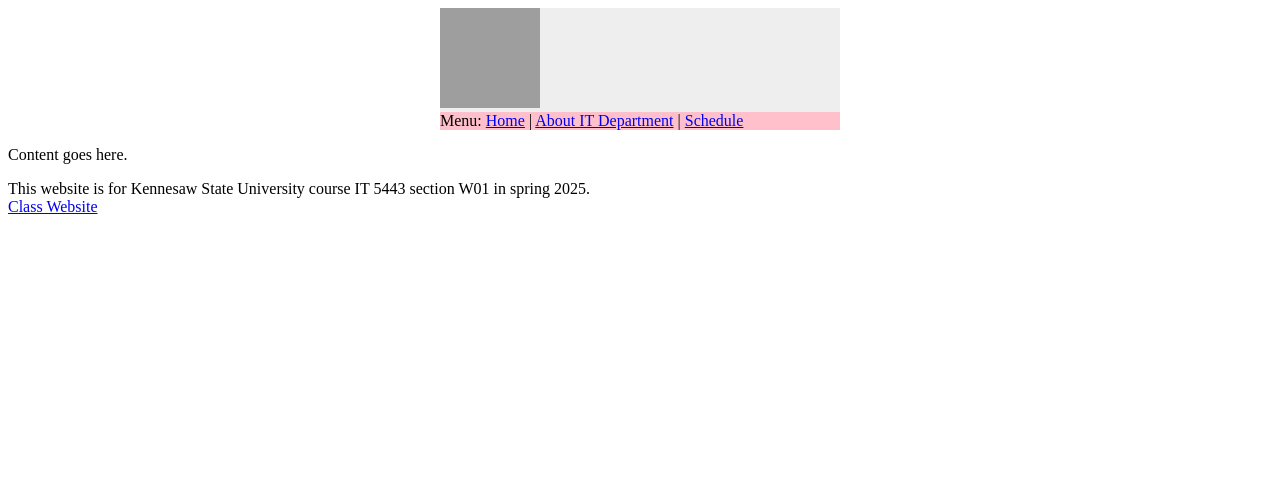
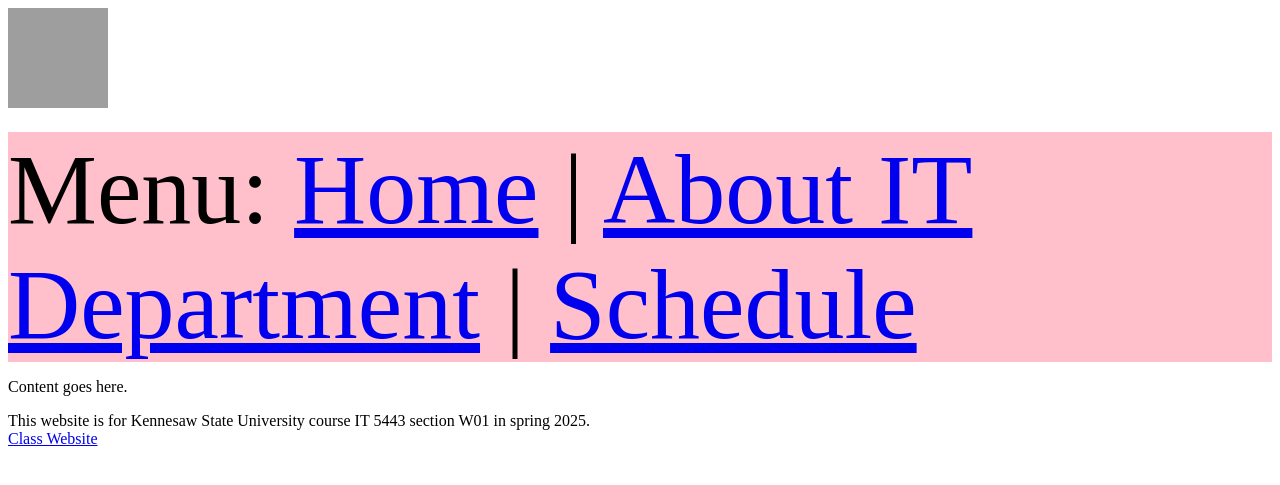
Before and after one commit to Tortall/it5443spring2025, a PHP site: page / in a window 1280 px wide. Shown: the top 485 px of the page. Run offline with PHP 8.4, Linux system fonts and the light colour scheme; grey boxes are pictures that could not be loaded.

Commit message:
Changed font size and removed centering and background color.

```diff
--- a/mystyle.css
+++ b/mystyle.css
@@ -17,9 +17,8 @@
 	}
 	#header a:active {}
 	#container {
-		width: 400px;
-		background-color: #eeeeee;
-		margin: 0 auto 0 auto;
+		width: 100%;
+		font-size: 100px;
 	}
 	#faculty-info {
 		text-align: left;
```
